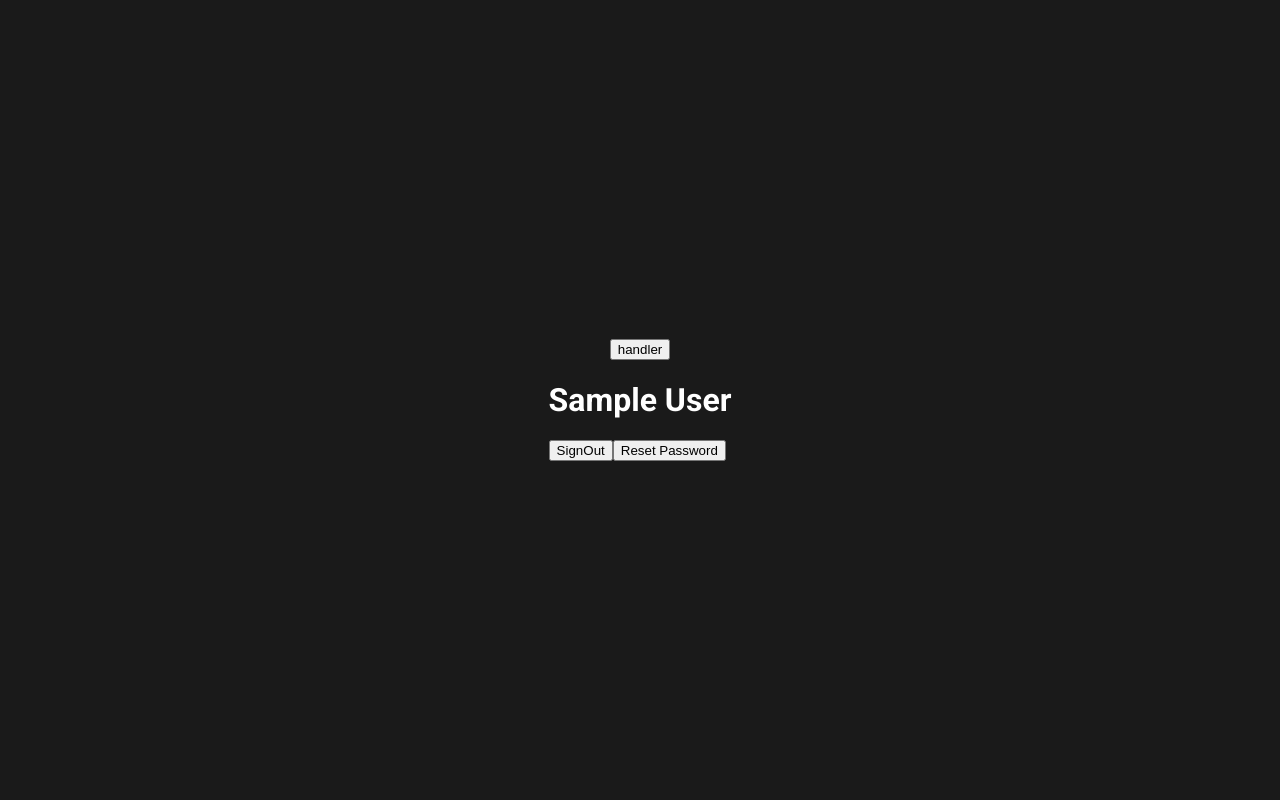
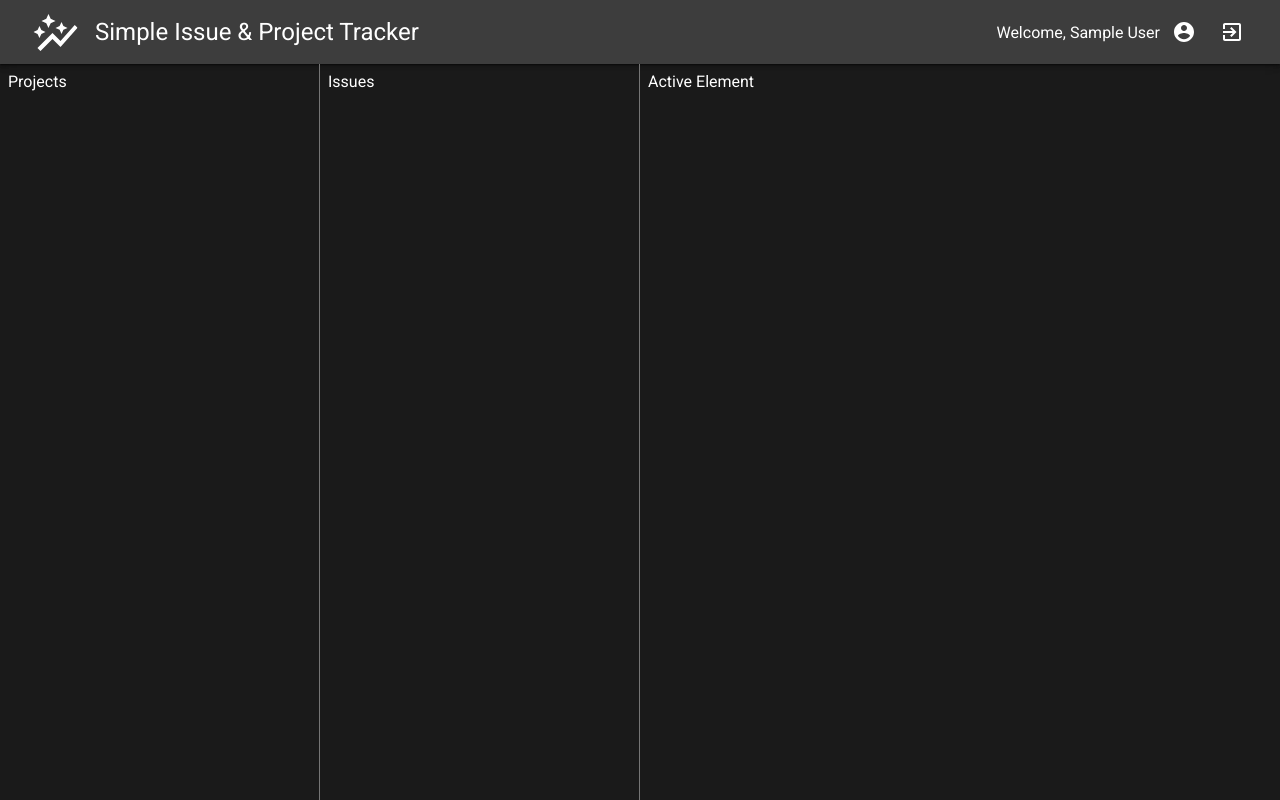
Before and after one commit to Jaysuthar67/Issue-Project-Tracker, a React (Create React App) app: page /dashboard in a window 1280 px wide. Built offline with nearby package versions, Linux system fonts and the light colour scheme; no server answers; sample sign-in values are in the browser's storage.

Commit message:
..js .. dashboard external ui working

```diff
--- a/src/App.js
+++ b/src/App.js
@@ -1,6 +1,6 @@
 /*
  * Copyright (c) 2021. All Rights Reserved
- *  Created by Jay Suthar on 7/6/2021
+ *  Created by Jay Suthar on 8/6/2021
  */
 
 import './App.css';
@@ -14,6 +14,7 @@ import Signup from "./components/signup";
 import {AuthProvider} from "./components/Contexts/auth";
 import "firebase/auth";
 import {FirebaseAuth} from "./firebaseInit";
+import UserProfile from "./components/userProfile";
 
 class App extends Component {
     authStateListener;
@@ -24,6 +25,7 @@ class App extends Component {
             user: null
         }
     }
+
 
     componentDidMount() {
         this.authStateListener = FirebaseAuth.onAuthStateChanged((currentUser) => {
@@ -40,17 +42,6 @@ class App extends Component {
     handler = () => {
         console.log("handlerCalled");
     }
-    signOutHandler = () => {
-        FirebaseAuth.signOut().then(() => {
-            // Sign-out successful.
-        }).catch((error) => {
-            console.log(error);
-            // An error happened.
-        });
-    }
-    signUpHandler = () => {
-
-    }
 
     render() {
         const theme = createMuiTheme(muiThemeConfig)
@@ -59,12 +50,11 @@ class App extends Component {
                 <Router>
                     <AuthProvider value={this.state.user}>
                         <div className="App">
-                            <button onClick={this.handler}>handler</button>
                             <Route exact path="/">
                                 {this.state.user ? <Redirect to="/dashboard"/> : <Redirect to="/login"/>}
                             </Route>
                             <Route exact path="/dashboard">
-                                <Dashboard signOutHandler={this.signOutHandler}/>
+                                <Dashboard parentHandler={this.handler}/>
                             </Route>
                             <Route path="/login">
                                 <Login/>
@@ -72,7 +62,11 @@ class App extends Component {
                             <Route path="/signup">
                                 <Signup/>
                             </Route>
+                            <Route path="/profile">
+                                <UserProfile/>
+                            </Route>
                         </div>
+
                     </AuthProvider>
                 </Router>
             </ThemeProvider>
--- a/src/components/dashboard.css
+++ b/src/components/dashboard.css
@@ -1,8 +1,58 @@
 /*
  * Copyright (c) 2021. All Rights Reserved
- *  Created by Jay Suthar on 7/6/2021
+ *  Created by Jay Suthar on 8/6/2021
  */
 
-.dashboard-Container{
+.dashboard-Container {
     color: #ffffff;
+    width: 100%;
+    height: 100vh;
+    margin: 0;
+    overflow-y: hidden;
 }
+
+.appbar-left {
+    display: flex;
+    align-items: center;
+    width: 50%;
+    height: 100%;
+}
+
+.appbar-right {
+    display: flex;
+    align-items: center;
+    justify-content: flex-end;
+    width: 50%;
+    height: 100%;
+}
+
+.appbar-logo {
+    transform: scale(0.7);
+    margin-right: 0.5rem;
+}
+
+.mainApp-Container {
+    height: 100%;
+}
+
+.h-100 {
+    height: 100% !important;
+}
+
+.projects-Container {
+
+    height: 100%;
+    border-right: 0.1rem solid var(--background-light);
+    padding: 0.5rem;
+}
+
+.issue-Container {
+    border-right: 0.1rem solid var(--background-light);
+    padding: 0.5rem;
+}
+
+.active-Element {
+    height: 100%;
+    padding: 0.5rem;
+
+}
--- a/src/components/dashboard.js
+++ b/src/components/dashboard.js
@@ -1,13 +1,17 @@
 /*
  * Copyright (c) 2021. All Rights Reserved
- *  Created by Jay Suthar on 7/6/2021
+ *  Created by Jay Suthar on 8/6/2021
  */
-
+import logo from '../assets/AppIcon.svg';
 import React, {Component} from 'react';
 import {AuthConsumer} from "./Contexts/auth";
-import {Redirect} from "react-router-dom";
+import {Link, Redirect} from "react-router-dom";
 import './dashboard.css'
 import {FirebaseAuth} from "../firebaseInit";
+import {AppBar, Divider, Grid, IconButton, Paper, Toolbar, Tooltip, Typography} from "@material-ui/core";
+import {AccountCircle} from "@material-ui/icons";
+import ExitToAppIcon from '@material-ui/icons/ExitToApp';
+
 class Dashboard extends Component {
 
     sendPasswordReset = () => {
@@ -18,19 +22,74 @@ class Dashboard extends Component {
         }).catch(function (error) {
         });
     }
+    signOutHandler = () => {
+        FirebaseAuth.signOut().then(() => {
+            // Sign-out successful.
+        }).catch((error) => {
+            console.log(error);
+            // An error happened.
+        });
+    }
+
+    componentWillUnmount() {
+        this.signOutHandler = undefined;
+        this.sendPasswordReset = undefined;
+    }
+
     render() {
         return (
             <AuthConsumer>
-                {(val)=>{
-                    if(val){
+                {(val) => {
+                    if (val) {
                         return (
                             <div className="dashboard-Container">
-                                <h1>{val.displayName}</h1>
-                                <button onClick={this.props.signOutHandler}>SignOut</button>
-                                <button onClick={this.sendPasswordReset}>Reset Password</button>
+                                {/* -------------------- AppBar --------------------*/}
+                                <AppBar className="appbar" position="static">
+                                    <Paper square>
+                                        <Toolbar>
+                                            <div className="appbar-left">
+                                                <img className="appbar-logo" src={logo} alt="Error"/>
+                                                <Typography variant="h5" className="appbar-title">
+                                                    Simple Issue & Project Tracker
+                                                </Typography>
+                                            </div>
+                                            <div className="appbar-right">
+                                                <div className="userName">Welcome, {val.displayName}</div>
+                                                <Link to="/profile">
+                                                    <Tooltip title="User Profile">
+                                                        <IconButton>
+                                                            <AccountCircle/>
+                                                        </IconButton>
+                                                    </Tooltip>
+                                                </Link>
+                                                <Tooltip title="Logout">
+                                                    <IconButton onClick={this.signOutHandler}>
+                                                        <ExitToAppIcon/>
+                                                    </IconButton>
+                                                </Tooltip>
+                                            </div>
+                                        </Toolbar>
+                                    </Paper>
+                                </AppBar>
+                                {/* -------------------- AppBar --------------------*/}
+                                <div className="mainApp-Container">
+                                    <Grid className="h-100" container spacing={0}>
+                                        <Grid className="projects-Container" item xs={3}>
+                                            Projects
+                                        </Grid>
+                                        {/*<Divider orientation="vertical" flexItem/>*/}
+                                        <Grid className="issue-Container" item xs={3}>
+                                            Issues
+                                        </Grid>
+                                        {/*<Divider orientation="vertical" flexItem/>*/}
+                                        <Grid className="active-Element" item xs={6}>
+                                            Active Element
+                                        </Grid>
+                                    </Grid>
+                                </div>
                             </div>
                         );
-                    }else {
+                    } else {
                         return (
                             <Redirect to="/"/>
                         );
--- a/src/components/login.js
+++ b/src/components/login.js
@@ -1,6 +1,6 @@
 /*
  * Copyright (c) 2021. All Rights Reserved
- *  Created by Jay Suthar on 7/6/2021
+ *  Created by Jay Suthar on 8/6/2021
  */
 
 import React, {Component} from 'react';
@@ -129,14 +129,14 @@ class Login extends Component {
                 {(val) => {
                     if (val) {
                         return (
-                            <Redirect to="/dashboard"/>
+                            <Redirect to="/"/>
                         );
                     } else {
                         return (
                             <div className="login-container">
                                 <Paper elevation={3} className="w-100 login-Paper">
                                     {this.state.loading ? <LinearProgress className="w-100"/> : ""}
-                                    {/*TODO Setup wrong password alert*/}
+
                                     <div className="login-form-Logo"><img src={logo} alt="logo"/></div>
                                     <Typography variant="h3">
                                         Login
@@ -201,20 +201,3 @@ class Login extends Component {
 }
 
 export default Login;
-
-// let errorCode = error.code;
-// if (errorCode === 'auth/user-not-found') {
-//     this.setState({
-//         signInError: true
-//     });
-// } else if (errorCode === 'auth/invalid-email') {
-//     this.setState({
-//         signInError: true
-//     });
-// } else if (errorCode === 'auth/wrong-password') {
-//     this.setState({
-//         signInError: true
-//     });
-// } else {
-//     console.log(errorCode);
-// }
--- /dev/null
+++ b/src/components/userProfile.js
@@ -0,0 +1,32 @@
+/*
+ * Copyright (c) 2021. All Rights Reserved
+ *  Created by Jay Suthar on 8/6/2021
+ */
+import './userProfle.css';
+import React, {Component} from 'react';
+import {Redirect} from "react-router-dom";
+import {AuthConsumer} from "./Contexts/auth";
+
+class UserProfile extends Component {
+    render() {
+        return (
+            <AuthConsumer>
+                {(val) => {
+                    if (val) {
+                        return (
+                            <div className="userprofile-container">
+                                <h1>userProfile</h1>
+                            </div>
+                        );
+                    } else {
+                        return (
+                            <Redirect to="/"/>
+                        );
+                    }
+                }}
+            </AuthConsumer>
+        );
+    }
+}
+
+export default UserProfile;
--- /dev/null
+++ b/src/components/userProfle.css
@@ -0,0 +1,7 @@
+/*
+ * Copyright (c) 2021. All Rights Reserved
+ *  Created by Jay Suthar on 8/6/2021
+ */
+.userprofile-container{
+    color: white;
+}
--- a/src/index.css
+++ b/src/index.css
@@ -1,6 +1,6 @@
 /*
  * Copyright (c) 2021. All Rights Reserved
- *  Created by Jay Suthar on 5/6/2021
+ *  Created by Jay Suthar on 8/6/2021
  */
 
 @import url('https://fonts.googleapis.com/css2?family=Roboto+Condensed:ital,wght@0,300;0,400;0,700;1,300;1,400;1,700&family=Roboto:ital,wght@0,100;0,300;0,400;0,500;0,700;0,900;1,100;1,300;1,400;1,500;1,700;1,900&display=swap');
@@ -13,7 +13,10 @@
     --divider: rgba(255, 255, 255, 0.31);
     --error-main: hsl(4, 90%, 58%);
 }
-
+*{
+    margin: 0;
+    padding: 0;
+}
 body {
     margin: 0;
     background: var(--background-dark);
```
Also changed, not shown: src/components/signup.js (+31 -5 lines).
